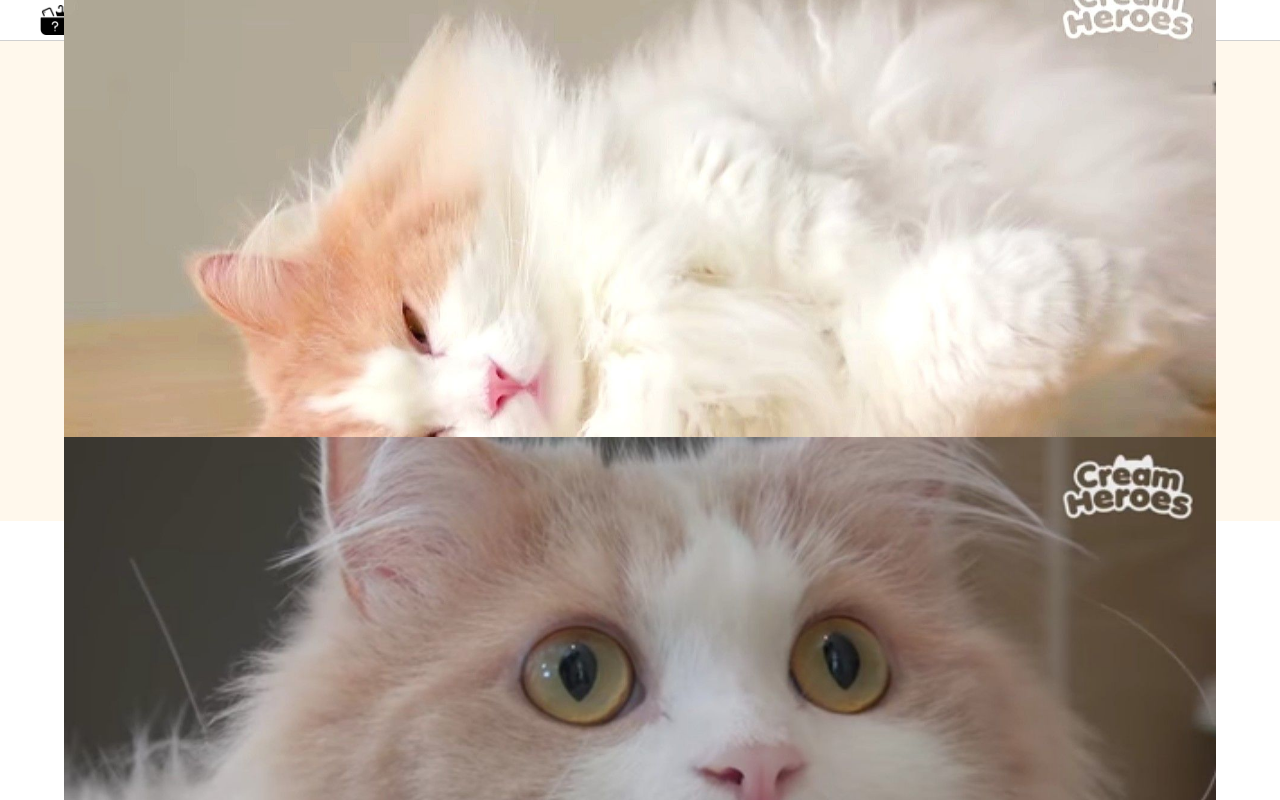
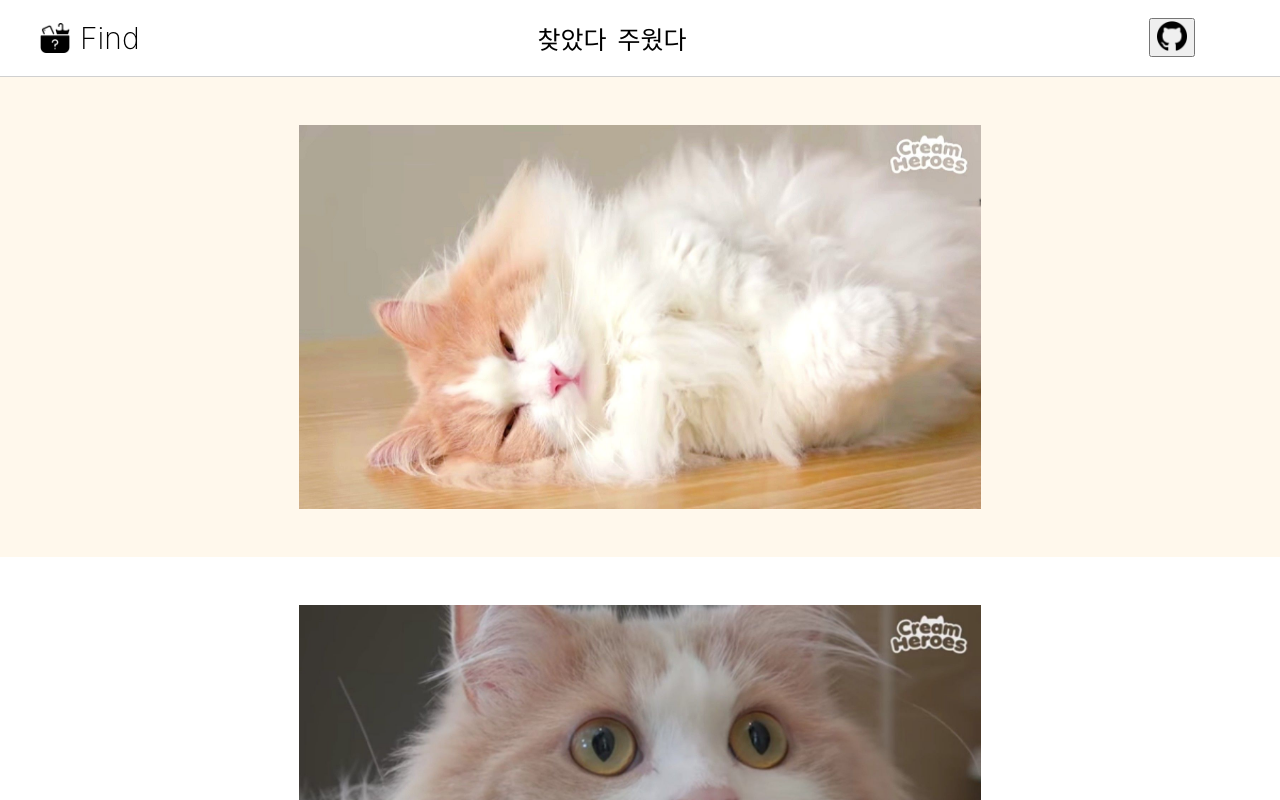
Before and after one commit to fucct/find-stuff-client, a React (Create React App) app: page / in a window 1280 px wide. Shown: the top 800 px of the page. Built offline with nearby package versions, Linux system fonts and the light colour scheme.

Commit message:
feat: Home ui & login feature

```diff
--- a/package.json
+++ b/package.json
@@ -10,6 +10,7 @@
     "@types/node": "^12.0.0",
     "@types/react": "^16.9.53",
     "@types/react-dom": "^16.9.8",
+    "axios": "^0.21.0",
     "eslint-plugin-react": "^7.21.5",
     "react": "^17.0.1",
     "react-dom": "^17.0.1",
@@ -48,5 +49,6 @@
     "eslint-config-prettier": "^6.15.0",
     "eslint-plugin-prettier": "^3.1.4",
     "prettier": "^2.1.2"
-  }
+  },
+  "proxy": "http://af54d95b6b60.ngrok.io/api/login?error=redirect_uri_mismatch&error_description=The+redirect_uri+MUST+match+the+registered+callback+URL+for+this+application.&error_uri=https%3A%2F%2Fdocs.github.com%2Fapps%2Fmanaging-oauth-apps%2Ftroubleshooting-authorization-request-errors%2F%23redirect-uri-mismatch"
 }
--- a/src/App.tsx
+++ b/src/App.tsx
@@ -1,6 +1,6 @@
 import React from 'react';
 import './App.css';
-import Home from './component/home/Home';
+import Home from './components/home/Home';
 
 const App = () => {
   return (
--- a/src/component/home/Home.css
+++ b/src/components/home/Home.css
@@ -10,7 +10,7 @@
   justify-content: flex-start;
   font-size: calc(10px + 2vmin);
   color: black;
-  height: 5vh;
+  height: 5%;
   border-bottom: #d0d0d0;
   border-bottom-width: 1px;
   border-bottom-style: solid;
@@ -21,19 +21,19 @@
   justify-content: flex-start;
   align-items: center;
   margin-left: 20px;
-  width: 40vh;
+  width: 40vw;
 }
 .Home-header-center {
   display: flex;
   justify-content: flex-start;
   align-items: center;
-  width: 45vh;
+  width: 45vw;
 }
 .Home-header-end {
   display: flex;
   justify-content: center;
   align-items: center;
-  width: 10vh;
+  width: 10vw;
 }
 
 .Home-logo {
@@ -97,5 +97,6 @@
 
 
 .Home-body-image {
-  width: 90%;
+  height: 80%;
+  object-fit: cover;
 }
--- a/src/component/home/HomeHeader.tsx
+++ b/src/components/home/HomeHeader.tsx
@@ -1,7 +1,7 @@
 import React from 'react';
 import logo from '../../assets/logo.png';
-import loginIcon from '../../assets/login-icon.png';
 import './Home.css';
+import LoginButton from '../login/LoginButton';
 
 const HomeHeader = () => {
   return (
@@ -21,13 +21,7 @@ const HomeHeader = () => {
         </a>
       </div>
       <div className="Home-header-end">
-        <a className="Home-login-button" href="https://www.naver.com">
-          <img
-            className="Home-login-button-image"
-            src={loginIcon}
-            alt="loginIcon"
-          />
-        </a>
+        <LoginButton />
       </div>
     </div>
   );
--- /dev/null
+++ b/src/components/login/LoginButton.tsx
@@ -0,0 +1,40 @@
+import React from 'react';
+import axios from 'axios';
+import loginIcon from '../../assets/login-icon.png';
+import {
+  CLIENT_ID,
+  GITHUB_LOGIN_URL,
+  SERVER_URL,
+} from '../../constants/constants';
+
+const LoginButton: React.FC = () => {
+  const login = async () => {
+    const response = await axios.get(
+      `${GITHUB_LOGIN_URL}?client_id=${CLIENT_ID}&redirect_uri=${SERVER_URL}/api/login`,
+      {
+        headers: {
+          'Content-Type': 'application/json',
+        },
+      },
+    );
+    console.log(response.data);
+  };
+
+  return (
+    <>
+      <button className="Home-login-button" onClick={login}>
+        <a
+          href={`${GITHUB_LOGIN_URL}?client_id=${CLIENT_ID}&redirect_uri=${SERVER_URL}/api/login`}
+        >
+          <img
+            className="Home-login-button-image"
+            src={loginIcon}
+            alt="loginIcon"
+          />
+        </a>
+      </button>
+    </>
+  );
+};
+
+export default LoginButton;
--- /dev/null
+++ b/src/constants/constants.ts
@@ -0,0 +1,3 @@
+export const GITHUB_LOGIN_URL = 'https://github.com/login/oauth/authorize';
+export const SERVER_URL = 'https://d2fcf7bde3a6.ngrok.io';
+export const CLIENT_ID = '9bcdb51a166721b36322';
```
Also changed, not shown: src/components/home/Home.tsx (renamed from src/component/home/Home.tsx), src/components/home/HomeBody.tsx (renamed from src/component/home/HomeBody.tsx), 1 other file (tests, documents, lock files or other folders).
